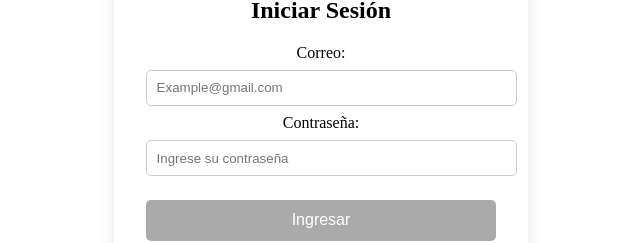
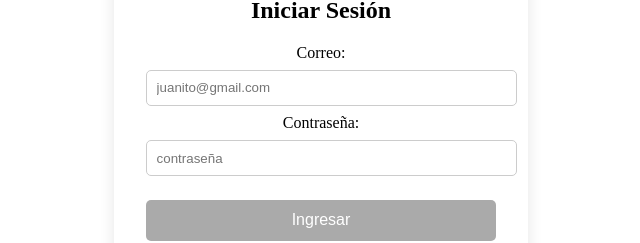
Before and after one commit to Angelrg06/pruebaGit, an Angular app: page / in a window 1280 px wide. Shown: the part 155-398 px from the top of the page, without its empty margins (319-959 px from the left). Built offline with nearby package versions, Linux system fonts and the light colour scheme.

Commit message:
Cambiar títulooo en app.component

```diff
--- a/src/app/login/login.html
+++ b/src/app/login/login.html
@@ -8,7 +8,7 @@
         id="email"
         name="email"
         [(ngModel)]="user.email"
-        placeholder="Example@gmail.com"
+        placeholder="juanito@gmail.com"
         required
       />
     </div>
@@ -20,7 +20,7 @@
         id="password"
         name="password"
         [(ngModel)]="user.password"
-        placeholder="Ingrese su contraseña"
+        placeholder="contraseña"
         required
       />
     </div>
```
